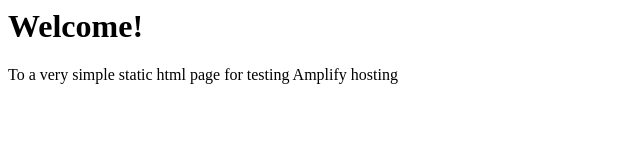
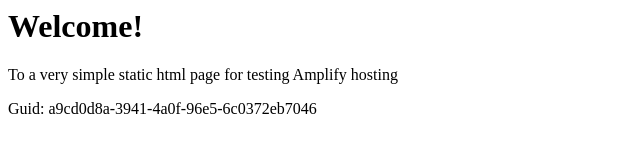
Before and after one commit to aws-aemilia-dub/Github-PR-Commit-Integration-Test-DoNotTouch-Gith-OKSLNVO2-v1-preprod-eu-west-1, a website: page src/index.html in a window 1280 px wide. Shown: the whole page, without its empty margins (0-640 px from the left). Drawn offline with Linux system fonts and the light colour scheme.

Commit message:
commit from integ tests

```diff
--- a/src/index.html
+++ b/src/index.html
@@ -1,3 +1,5 @@
+
+
 <html lang="en">
 
 <head>
@@ -10,6 +12,6 @@
 <body>
     <h1>Welcome!</h1>
     <p>To a very simple static html page for testing Amplify hosting</p>
-</body>
+    <p>Guid: a9cd0d8a-3941-4a0f-96e5-6c0372eb7046</p></body>
 
 </html>
```
